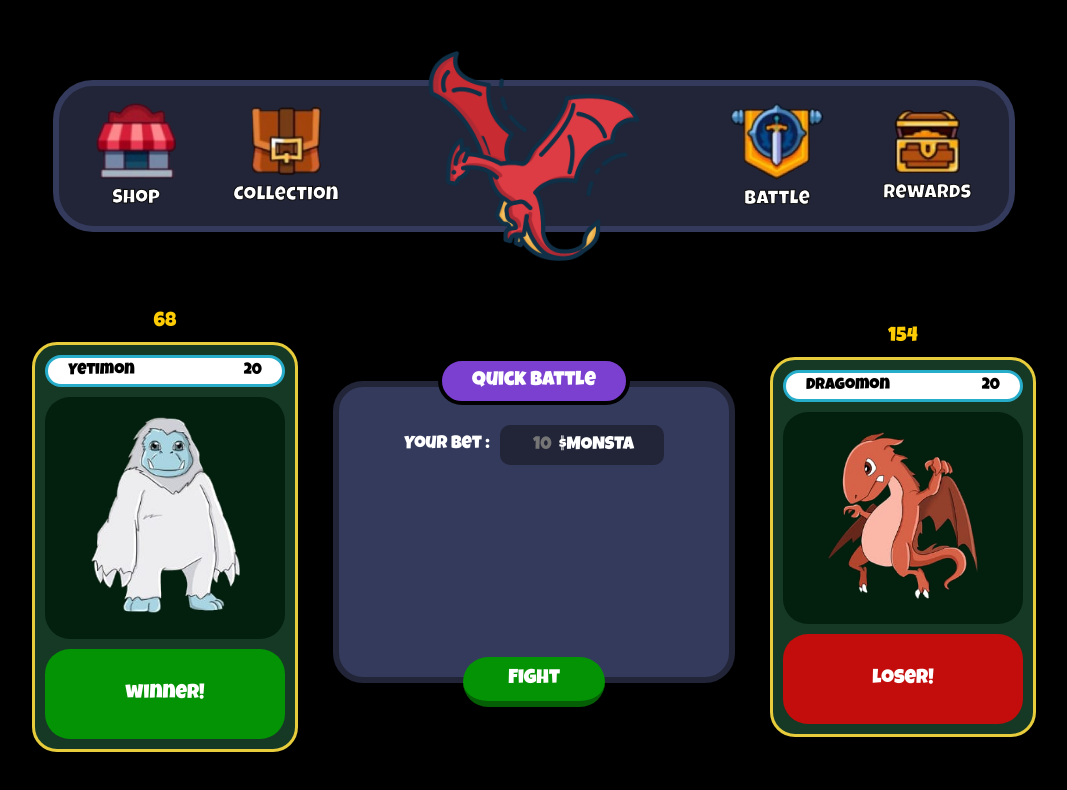
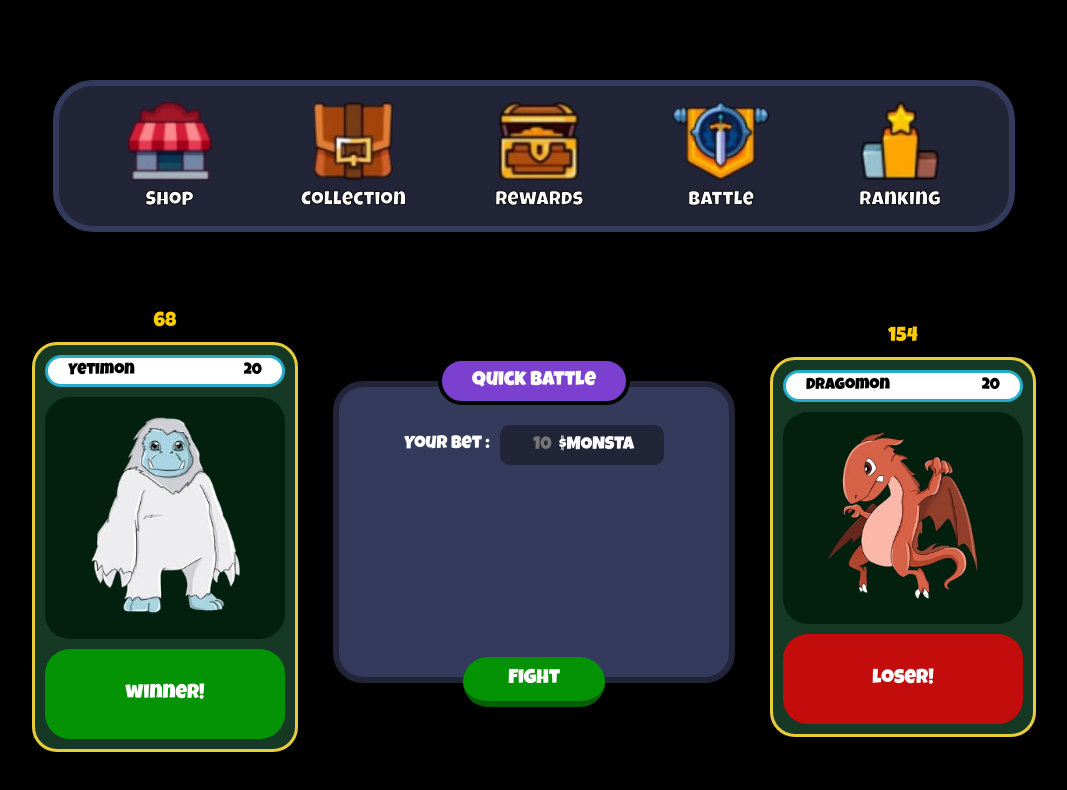
Before and after one commit to ayumieth/yukiment-arena, a React (Create React App) app: page / in a window 1280 px wide. Shown: the top 790 px of the page, without its empty margins (106-1173 px from the left). Built offline with nearby package versions, Linux system fonts and the light colour scheme.

Commit message:
🔗 Header Lift

```diff
--- a/src/components/header/Header.js
+++ b/src/components/header/Header.js
@@ -5,7 +5,7 @@ export default function Header() {
     <nav className={classes.header}>
       <div className={classes.wrapper}>
         <div
-          className={[classes.items, classes['items--left']].join(' ')}
+          className={classes.items}
         >
           <div className={classes.item}>
             <img className={classes.item__icon} src="./assets/icons/shop.png" alt="Shop Icon" />
@@ -13,24 +13,23 @@ export default function Header() {
           </div>
 
           <div className={classes.item}>
-            <img className={classes.item__icon} src="./assets/icons/collection.png" alt="Trade Icon" />
+            <img className={classes.item__icon} src="./assets/icons/collection.png" alt="Collections Icon" />
             <span className={classes.item__label}>Collection</span>
           </div>
-        </div>
 
-        <div className={[classes.items, classes['items--center']].join(' ')}>
-          <img className={classes.item__logo} src="./assets/logo.png" alt="App Logo" />
-        </div>
+          <div className={classes.item}>
+            <img className={classes.item__icon} src="./assets/icons/rewards.png" alt="Rewards Icon" />
+            <span className={classes.item__label}>Rewards</span>
+          </div>
 
-        <div className={[classes.items, classes['items--right']].join(' ')}>
           <div className={classes.item}>
             <img className={classes.item__icon} src="./assets/icons/battle.png" alt="Battle Icon" />
             <span className={classes.item__label}>Battle</span>
           </div>
 
           <div className={classes.item}>
-            <img className={classes.item__icon} src="./assets/icons/rewards.png" alt="Rewards Icon" />
-            <span className={classes.item__label}>Rewards</span>
+            <img className={classes.item__icon} src="./assets/icons/ranking.png" alt="Ranking Icon" />
+            <span className={classes.item__label}>Ranking</span>
           </div>
         </div>
       </div>
--- a/src/components/header/Header.module.css
+++ b/src/components/header/Header.module.css
@@ -14,20 +14,23 @@
 
   max-height: 140px;
   max-width: 950px;
+
   margin: auto;
+  padding: 15px 0;
 }
 
-.header .wrapper .items {
+.items {
   display: flex;
   flex: 1;
 
-  max-width: 300px;
+  max-width: 95%;
+
   flex-direction: row;
   align-items: center;
   justify-content: space-around;
 }
 
-.items .item {
+.item {
   display: flex;
   align-items: center;
   justify-content: center;
@@ -36,17 +39,14 @@
   cursor: pointer;
 }
 
-.items .item__logo {
-  margin: auto;
-  width: 220px;
+.item__icon {
+  transition-property: transform filter;
+  transition-duration: 0.2s;
+
+  height: 80px;
 }
 
-.items .item__icon {
-  transition-property: transform filter;
-  transition-duration: 0.2s;
-}
-
-.items .item__label {
+.item__label {
   color: #ffffff;
   margin-top: 10px;
   font-size: 20px;
```
